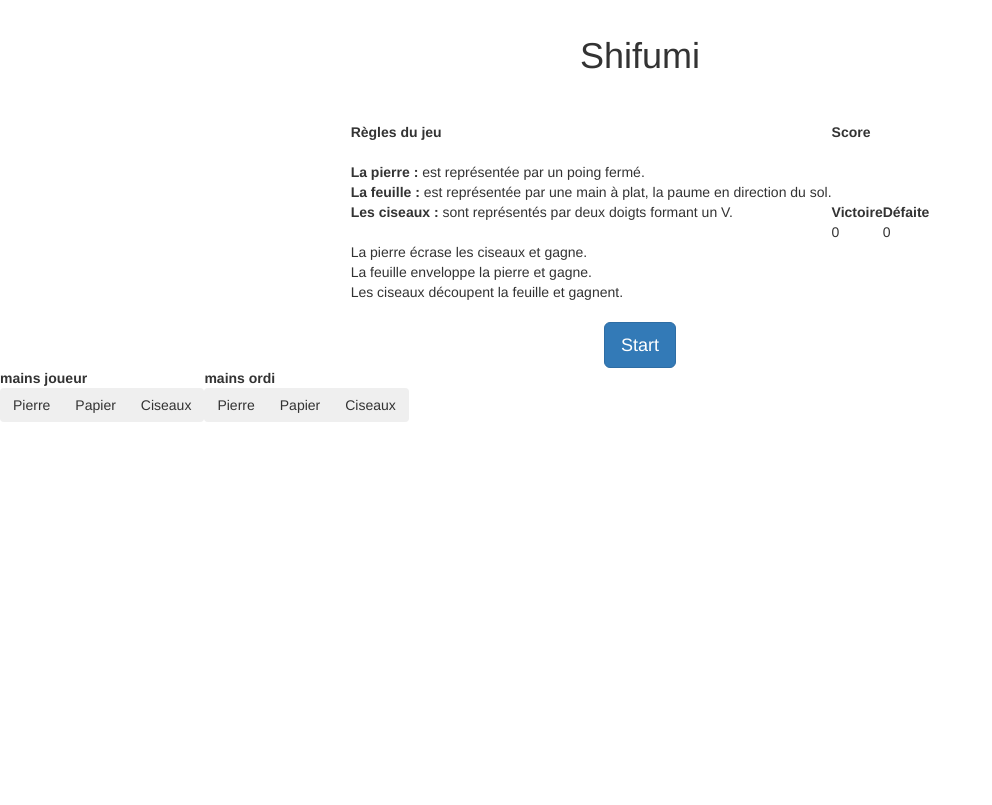
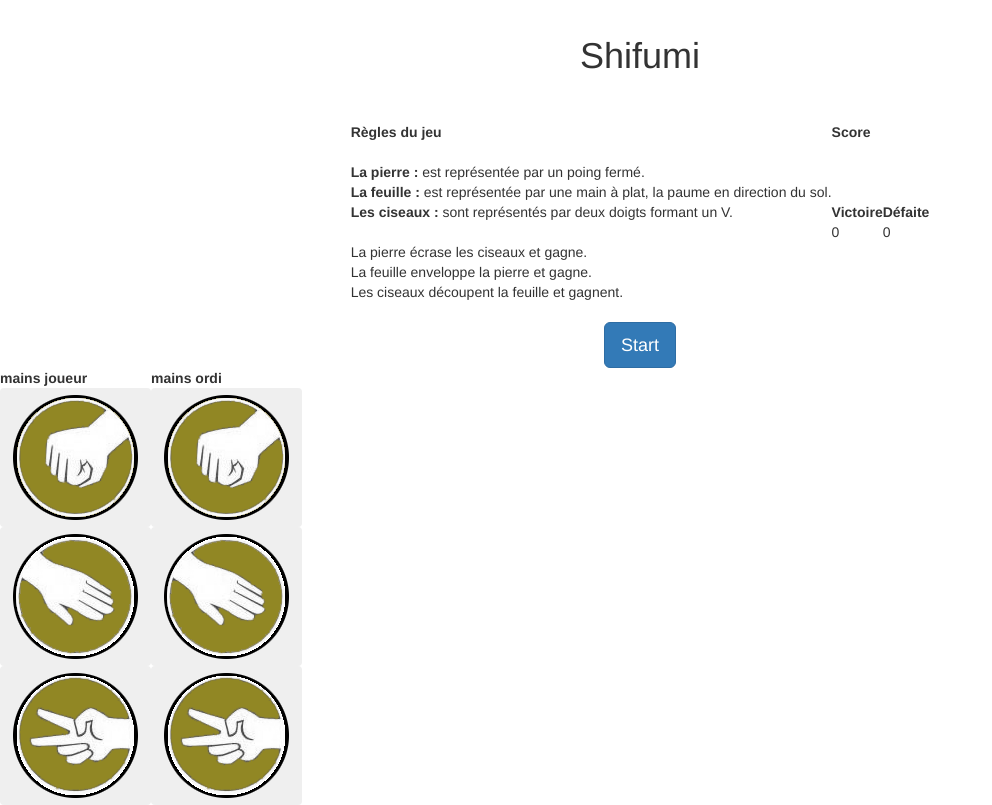
Before and after one commit to Kingdo7/Shifumi, an Angular app: page / in a window 1280 px wide. Shown: the whole page, without its empty margins (0-992 px from the left). Built offline with nearby package versions, Linux system fonts and the light colour scheme.

Commit message:
Mains envoie selection joueur

```diff
--- a/src/app/game/game.component.html
+++ b/src/app/game/game.component.html
@@ -1,7 +1,9 @@
 <div *ngIf="j_choice"> <!-- tant que le joueur n'a pas choisi de main-->
-    <app-mains (sendMainToGame)="check(selectJoueur)"></app-mains>
+    <app-mains nom="assets/pierre_base.png" (sendMainToGame)="check(nom)"></app-mains>
+    <app-mains nom="assets/papier_base.png" (sendMainToGame)="check(nom)"></app-mains>
+    <app-mains nom="assets/ciseau_base.png" (sendMainToGame)="check(nom)"></app-mains>
 </div>
 
 <div *ngIf="resultat"> <!-- Afficher le resultat -->
-
+    <app-mains></app-mains>
 </div>
--- a/src/app/game/game.component.ts
+++ b/src/app/game/game.component.ts
@@ -10,7 +10,7 @@ export class GameComponent implements OnInit {
   constructor() { }
   j_choice : boolean = true;
   resultat : boolean;
-  selectJoueur : string;
+  nom : string;
 
   ngOnInit(): void {
   }
@@ -23,7 +23,7 @@ export class GameComponent implements OnInit {
  * - donner le résultat
  * - envoyer le résultat dans le score
  */
-  check(selectJoueur){
-    console.log('check', selectJoueur);
+  check(nom){
+    console.log('Reception', nom);
   }
 }
--- a/src/app/mains/mains.component.html
+++ b/src/app/mains/mains.component.html
@@ -4,24 +4,16 @@
     </button>
 
     <button (click)="select_main(src)" type="button" class="btn btn-secondary">
-        <img src="assets/papier_base.png" />
+        <img src='assets/papier_base.png' />
     </button>
 
     <button (click)="select_main(src)" type="button" class="btn btn-secondary">
-        <img src="assets/ciseau_base.png" />
+        <img src='assets/ciseau_base.png' />
     </button>
 </div>
 -->
-<div class="btn-group" role="group">
-    <button (click)="select_main()" type="button" class="btn btn-secondary">
-        Pierre
-    </button>
-
-    <button (click)="select_main()" type="button" class="btn btn-secondary">
-        Papier
-    </button>
-
-    <button (click)="select_main()" type="button" class="btn btn-secondary">
-        Ciseaux
+<div>
+    <button (click)="select_main(nom)" type="button" class="btn btn-light">
+        <img src="{{ nom }}" />
     </button>
 </div>
--- a/src/app/mains/mains.component.ts
+++ b/src/app/mains/mains.component.ts
@@ -1,4 +1,4 @@
-import { Component, OnInit, Output, EventEmitter } from '@angular/core';
+import { Component, OnInit, Output, EventEmitter, Input } from '@angular/core';
 
 @Component({
   selector: 'app-mains',
@@ -8,19 +8,33 @@ import { Component, OnInit, Output, EventEmitter } from '@angular/core';
 export class MainsComponent implements OnInit {
 
   constructor() { }
-  @Output()sendMainToGame = new EventEmitter();
+  @Output() sendMainToGame = new EventEmitter();
+  @Input() nom : string;
 
   ngOnInit(): void {
   }
   show = 'true';
-  selectJoueur : string;
- /** Ici on détermine la couleur le la main
+  Pierre : boolean = true;
+  Papier : boolean = true;
+  Ciseaux : boolean = true;
+
+  /** Ici on récupère le bouton sélectionner par le joueur et on l'envoie à game **/
+  select_main(nom){
+    if (this.nom == "assets/pierre_base.png") {
+      this.nom = 'Pierre';
+    } else
+    if (this.nom == "assets/papier_base.png") {
+      this.nom = 'Papier';
+    } else {
+      this.nom = 'Ciseaux';
+    }
+    console.log('Envoie :', this.nom);
+    this.sendMainToGame.emit(this.nom);
+  }
+
+  /** Ici on détermine la couleur le la main
   * jaune de base
   * vert en cas de victoire
   * rouge en cas de défaite
   */
-  select_main(){
-    console.log('select joueur', this.selectJoueur);
-    this.sendMainToGame.emit(this.selectJoueur);
-  }
 }
```
